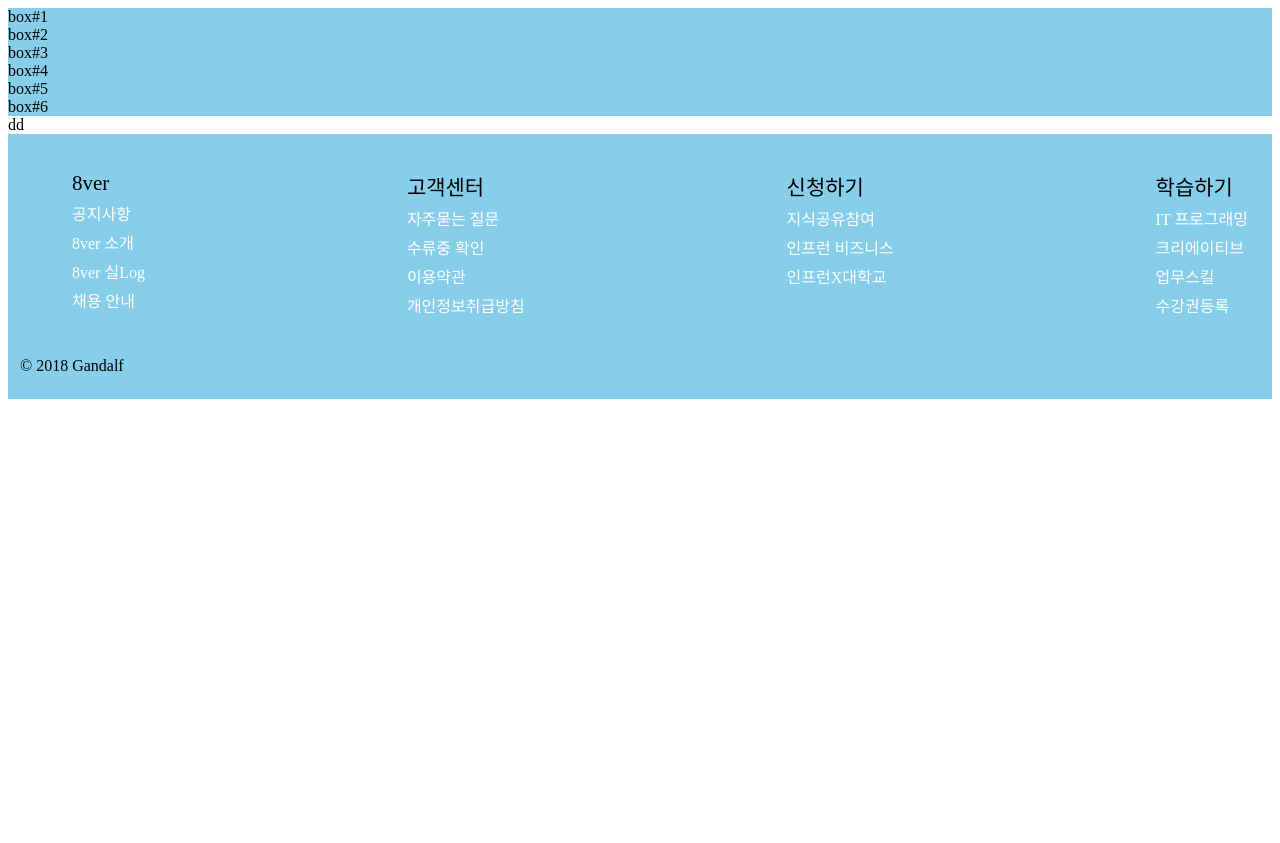
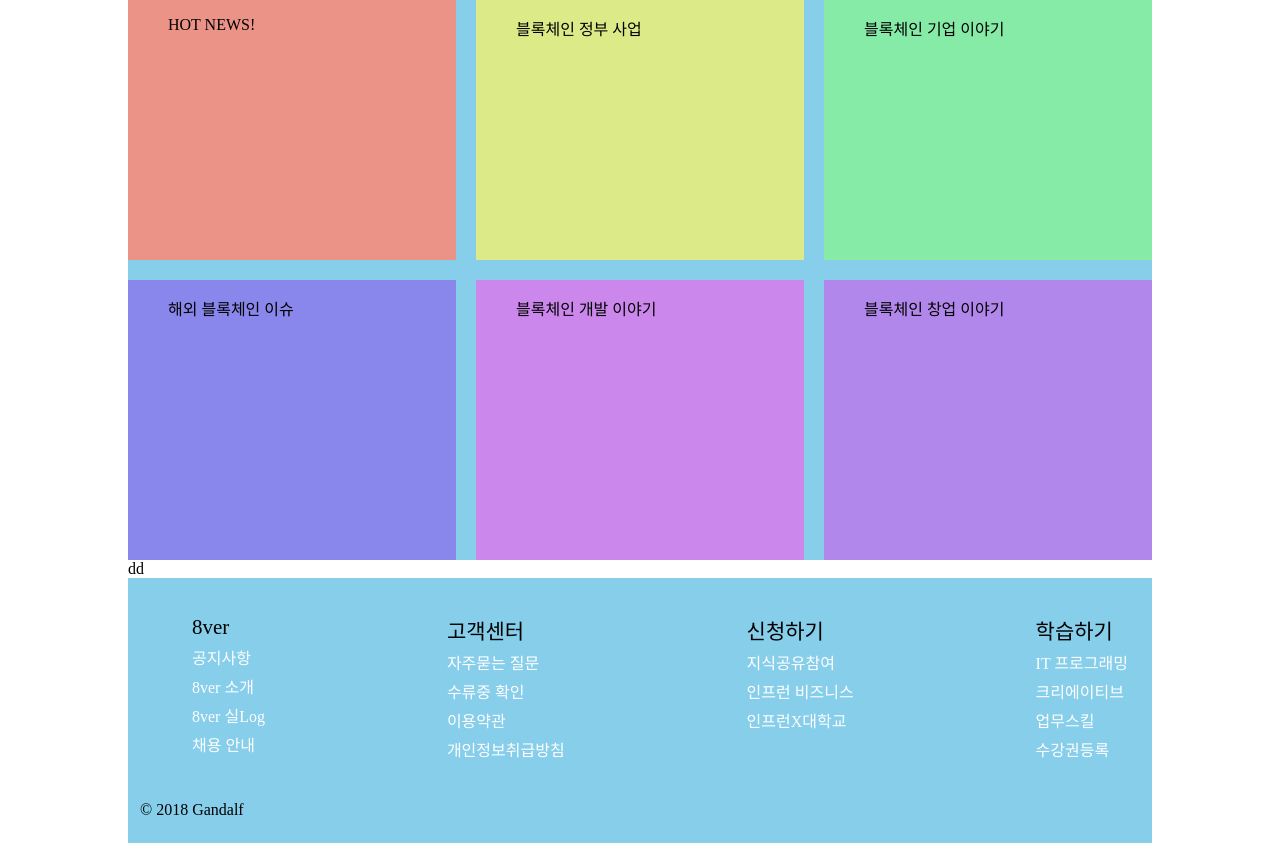
Before and after one commit to googoo2485/8teamProject, a PHP site: page /html/mainTitle.html in a window 1280 px wide. Before the commit the page ends 399 px from the top, so only its background shows below. Run offline with PHP 8.4, Linux system fonts and the light colour scheme.

Commit message:
21.01.28 JE_body html, css 수정_커뮤니티 6박스 설정 및 디바이스 max너비 설정

```diff
--- a/css/body.css
+++ b/css/body.css
@@ -1,54 +1,70 @@
-#boxWrapper{
+/* 각 디바이스 환경에 최적화하기 위해 max, min으로 예외 처리*/
+body{
+    max-width : 80%;
+    max-height: 100%;
+    margin : 0 auto;
+}
+/* 각 박스 안 제목 리스트 */
+ul{
+    list-style: none;
+}
+/* 바디 그리드 전체 설정 */
+/* 추후 행 또는 열 길이 변경 시 repeat(4,1fr, 2fr, 3fr)(4번 반복, 개별 행열 길이 설정)사용 */
+/* 21.01.28 JE : align, justify-items 추가하기 */
+#gridWrapper{
     display : grid;
-    grid-template-columns: 10;
-    grid-template-rows: 10;
+    grid-template-columns : repeat(6,1fr);
+    grid-template-rows : repeat(29,1fr);
+    gap : 20px;
+    align-content : center;
+    justify-content: center;
     background-color: #87CEEB;
 }
-#box1{
-    display : grid;
-    grid-column-start: 2;
+/* 바디 그리드 박스 개별 설정 */
+#gridBox1{
+    grid-column-start: 1;
     grid-column-end: 3;
     grid-row-start : 1;
-    grid-row-end : 2;
-    background-color: #87CEEB;
+    grid-row-end : 15;
+    background-color: #eb9387;
 }
-#box2{
-    display : grid;
+
+#gridBox2{
     grid-column-start: 3;
-    grid-column-end: 4;
-    grid-row-start : 2;
-    grid-row-end : 3;
-    background-color: #87CEEB;
+    grid-column-end: 5;
+    grid-row-start : 1;
+    grid-row-end : 15;
+    background-color: #dceb87;
 }
-#box3{
-    display : grid;
-    grid-column-start: 4;
+
+#gridBox3{
+    grid-column-start: 5;
+    grid-column-end: 7;
+    grid-row-start : 1;
+    grid-row-end : 15;
+    background-color: #87eba8;
+}
+
+#gridBox4{
+    grid-column-start: 1;
+    grid-column-end: 3;
+    grid-row-start : 15;
+    grid-row-end : 30;
+    background-color: #8987eb;
+}
+
+#gridBox5{
+    grid-column-start: 3;
     grid-column-end: 5;
-    grid-row-start : 3;
-    grid-row-end : 4;
-    background-color: #87CEEB;
+    grid-row-start : 15;
+    grid-row-end : 30;
+    background-color: #cb87eb;
 }
-#box4{
-    display : grid;
+
+#gridBox6{
     grid-column-start: 5;
-    grid-column-end: 6;
-    grid-row-start : 4;
-    grid-row-end : 5;
-    background-color: #87CEEB;
+    grid-column-end: 7;
+    grid-row-start : 15;
+    grid-row-end : 30;
+    background-color: #b287eb;
 }
-#box5{
-    display : grid;
-    grid-column-start: 6;
-    grid-column-end: 7;
-    grid-row-start : 5;
-    grid-row-end : 6;
-    background-color: #87CEEB;
-}
-#box6{
-    display : grid;
-    grid-column-start: 7;
-    grid-column-end: 8;
-    grid-row-start : 6;
-    grid-row-end : 7;
-    background-color: #87CEEB;
-}
--- a/html/mainTitle.html
+++ b/html/mainTitle.html
@@ -9,16 +9,41 @@
     <link rel="stylesheet" href="/css/tabLinkStyle.css">
 </head>
 <body>
-    <div id = "boxWrapper">
-        <div id = "griBox1" class = "griBox">box#1</div>
-        <div id = "griBox2" class = "griBox">box#2</div>
-        <div id = "griBox3" class = "griBox">box#3</div>
-        <div id = "griBox4" class = "griBox">box#4</div>
-        <div id = "griBox5" class = "griBox">box#5</div>
-        <div id = "griBox6" class = "griBox">box#6</div>
+    <div id = "gridWrapper">
+        <div id = "gridBox1" class = "gridBox">
+
+            <ul>
+                <li>HOT NEWS!</li>
+            </ul>
+        </div>
+        <div id = "gridBox2" class = "gridBox">
+            <ul>
+                <li>블록체인 정부 사업</li>
+            </ul>
+        </div>
+        <div id = "gridBox3" class = "gridBox">
+            <ul>
+                <li>블록체인 기업 이야기</li>
+            </ul>
+        </div>
+        <div id = "gridBox4" class = "gridBox">
+            <ul>
+                <li>해외 블록체인 이슈</li>
+            </ul>
+
+        </div>
+        <div id = "gridBox5" class = "gridBox">
+            <ul>
+                <li>블록체인 개발 이야기</li>
+            </ul>
+
+        </div>
+        <div id = "gridBox6" class = "gridBox">
+            <ul>
+                <li>블록체인 창업 이야기</li>
+            </ul>
+        </div>
     </div>
-
-
 
     <div class="testTag">dd</div>
     <article class="t1">
@@ -56,5 +81,6 @@
             <p>© 2018 Gandalf</p>
         </footer>
     </article>
+
 </body>
 </html>
```
